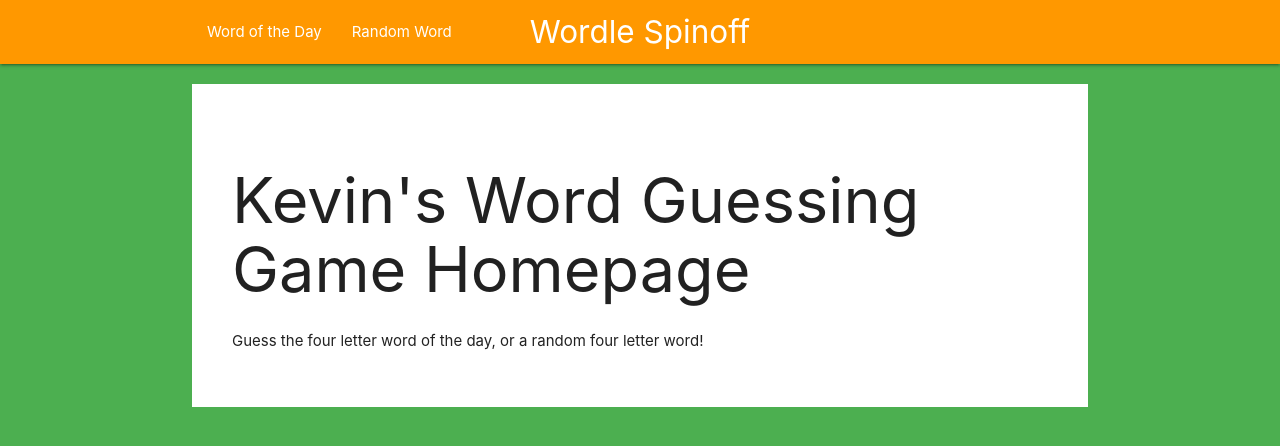
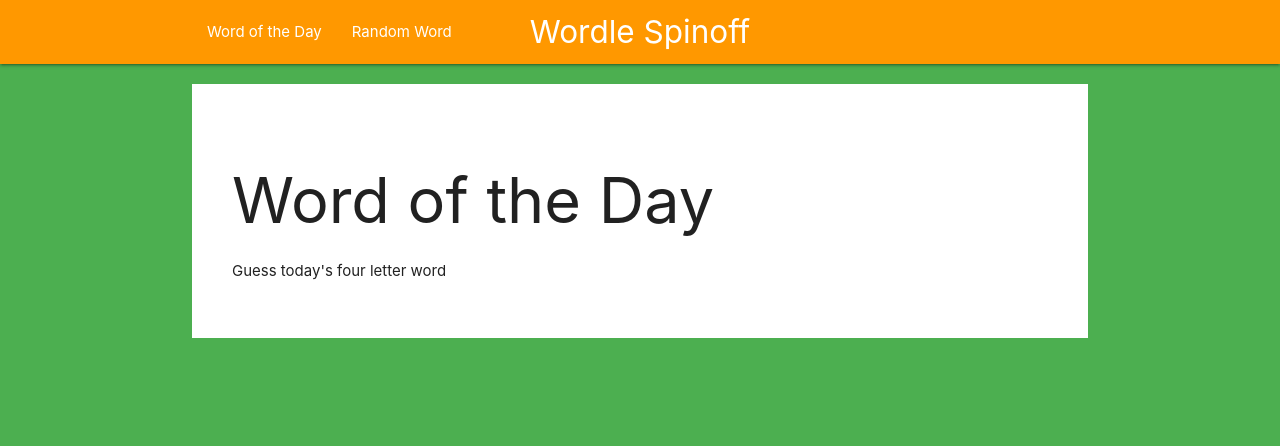
Before and after one commit to kkelley622/phase-1-project, a plain HTML site: page index.html in a window 1280 px wide. Both pictures are taken after a click on the link "Word of the Day". Drawn offline with nearby package versions, Linux system fonts and the light colour scheme.

Commit message:
functioning 'word of the day' click

```diff
--- a/index.html
+++ b/index.html
@@ -18,7 +18,7 @@
         <div class="nav-wrapper container">
           <a href="#" class="brand-logo center">Wordle Spinoff</a>
           <ul id="nav-mobile" class="left hide-on-med-and-down">
-            <li><a href="#">Word of the Day</a></li>
+            <li><a href="#" id="word-of-day-link">Word of the Day</a></li>
             <li><a href="#">Random Word</a></li>
           </ul>
         </div>
--- a/javascripts/index.js
+++ b/javascripts/index.js
@@ -1,17 +1,26 @@
 /*
     Overall Idea:
-        Load the page and view the homepage
+        Click the word of the day link and view form to submit word guess
 
     When: DOMContentLoaded (event)
 
-    Cause: DOMContentLoaded (event)
+    Cause: click
 
-    Effect: Display the Homepage
+    Effect: render a blank form
 
 */
+// Node Getters
+const mainDiv = () => document.getElementById("main");
+const wordOfDay = () => document.getElementById("word-of-day-link")
 
-const mainDiv = () => document.getElementById("main");
+// Event Listeners
+function attachWordOfDayEvent() {
+    wordOfDay().addEventListener("click", renderWordOfDayForm)
+}
 
+
+
+// Event Handlers
 function renderHomePage() {
     // create the html elements of the home page
     resetMainDiv();
@@ -27,10 +36,32 @@
     mainDiv().appendChild(p);
 }
 
+function renderWordOfDayForm() {
+    resetMainDiv();
+
+    const h1 = document.createElement("h1");
+    const li = document.createElement("li");
+    const ul = document.createElement("ul");
+
+    h1.innerText = "Word of the Day"
+    h1.style.margintop = "0"
+
+    li.innerText = "Guess today's four letter word"
+
+    ul.appendChild(li);
+
+    mainDiv().appendChild(h1)
+    mainDiv().appendChild(ul)
+}
+
+
+// Helpers
 function resetMainDiv() {
     mainDiv().innerHTML = ""
 }
 
+// DOM Content Loaded
 document.addEventListener("DOMContentLoaded", () => {
     renderHomePage();
+    attachWordOfDayEvent();
 })
```
